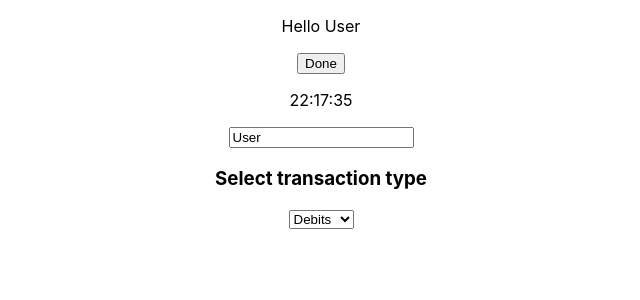
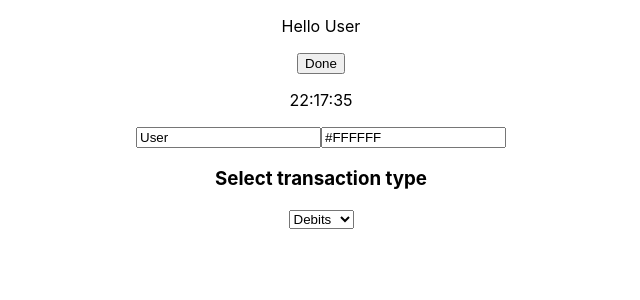
Before and after one commit to Twahiduddin/Bank-of-React-Part-1, a React (Create React App) app: page / in a window 1280 px wide. Both pictures are taken after a click on the button "Customize Profile". Shown: the top 300 px of the page, without its empty margins (319-959 px from the left). Built offline with nearby package versions, Linux system fonts and the light colour scheme.

Commit message:
change bg color added to form

```diff
--- a/src/App.js
+++ b/src/App.js
@@ -38,6 +38,7 @@ function App() {
   }, [transactionType])
 
   const [username, setUsername] = useState('User');
+  const [bgColor, setBgColor] = useState('#FFFFFF');
   const [isFormVisible, setIsFormVisible] = useState(false);
 
   const updateProfile = () => {
@@ -45,8 +46,8 @@ function App() {
   }
 
   return (
-    <div className="App">
-        <div className='Header'>
+    <div className="App" style={{backgroundColor: bgColor}}>
+        <div className="header">
           <p>Hello {username}</p>
           <button onClick={updateProfile}>{isFormVisible ? 'Done' : 'Customize Profile'}</button>
 
@@ -58,6 +59,7 @@ function App() {
         {isFormVisible &&
           <form>
             <input type={'text'} placeholder={'Change my username'} value={username} onChange={e => setUsername(e.target.value)}/>
+            <input type={'text'} placeholder={'Hex for background color'} value={bgColor} onChange={e => setBgColor(e.target.value)}/>
           </form>
         }
 
```
